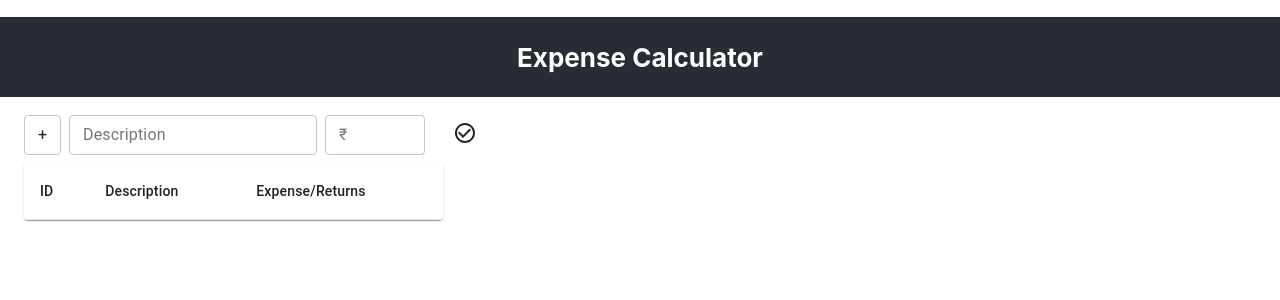
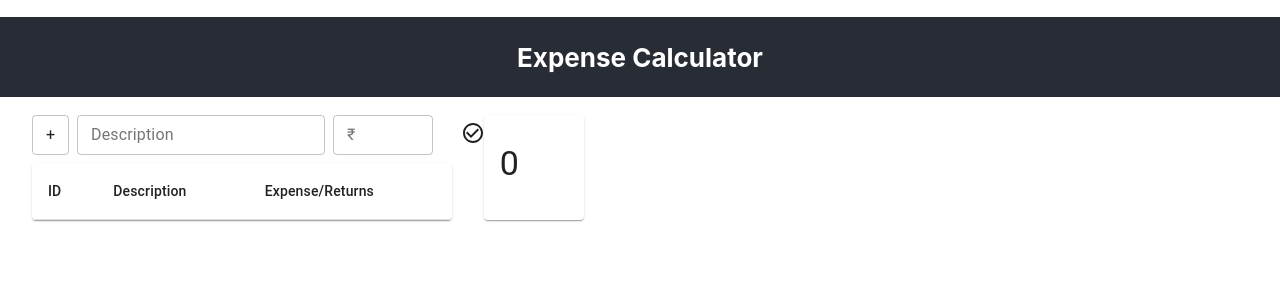
Before and after one commit to davisraimon/react-expense-manager-dash, a React (Create React App) app: page / in a window 1280 px wide. Shown: the top 300 px of the page. Built offline with nearby package versions, Linux system fonts and the light colour scheme.

Commit message:
code updatecommit

```diff
--- a/src/App.css
+++ b/src/App.css
@@ -1,33 +1,56 @@
 .App {
   text-align: center;
 }
-
+.inline-comp {
+  display: inline-block;
+}
+.col-width {
+  min-width: 32.8%;
+  padding-right: 32px;
+  padding-left: 32px;
+}
 .App-logo {
   height: 40vmin;
   pointer-events: none;
 }
-
+.of-x {
+  overflow-x: scroll;
+  max-height: 300px;
+}
+.card-dim {
+  min-width: 100px;
+  min-height: 105px;
+}
+.typo-dim {
+  padding-top: 28px;
+  padding-left: 16px;
+  padding-right: 16px;
+}
+.card-div-dim {
+  min-width: 100px;
+  min-height: 105px;
+}
 @media (prefers-reduced-motion: no-preference) {
   .App-logo {
     animation: App-logo-spin infinite 20s linear;
   }
 }
-.column-attr{
+.column-attr {
   min-width: 32.5%;
 }
-.column-attr-center{
-  min-width: 36.5%;
+.column-attr-center {
+  min-width: 100%;
 }
 
-.card-c{
+.card-c {
   min-height: 64px !important;
   max-width: 64px;
 }
-.padding-c{
-  padding:16px;
+.padding-c {
+  padding: 16px;
 }
-.row{
-  display:flex;
+.row {
+  display: flex;
   min-height: 50%;
 }
 .App-header {
@@ -47,18 +70,17 @@
 .First-paper {
   min-height: 600px;
 }
-.field-width{
-width:37px;
+.field-width {
+  width: 37px;
 }
-.field-width-small{
-  width:100px;
-  }
-.field-width-value{
-  width:100px;
+.field-width-small {
+  width: 100px;
 }
-.position-last{
+.field-width-value {
+  width: 100px;
+}
+.position-last {
   position: absolute;
-
 }
 @keyframes App-logo-spin {
   from {
--- a/src/App.js
+++ b/src/App.js
@@ -3,21 +3,17 @@ import logo from "./logo.svg";
 import "./App.css";
 import ListExpense from "./components/ListExpense";
 import { Paper, TextField, Container } from "@material-ui/core";
-import ConsolidatedCards from './components/ConsolidatedCards'
+import ConsolidatedCards from "./components/ConsolidatedCards";
 
 function App() {
   return (
     <div className="Login">
-      <h1 className='App-header'>Expense Calculator</h1>
+      <h1 className="App-header">Expense Calculator</h1>
       <div className="container-fluid">
         <div className="row">
           <div className="col-sm column-attr-center">
             <ListExpense></ListExpense>
           </div>
-        </div>
-        <div className="row">
-          <div className="col-sm column-attr"></div>
-          <div className="col-sm column-attr"></div>
         </div>
       </div>
     </div>
--- a/src/components/ConsolidatedCards.js
+++ b/src/components/ConsolidatedCards.js
@@ -1,14 +1,13 @@
-import React from 'react'
+import React from "react";
 import "../App.css";
-import {Card} from '@material-ui/core'
+import { Card, Typography } from "@material-ui/core";
 
-
-export default function ConsolidatedCards(props){
-
-    return(
-        <div className='padding-c'>
-        <h1>consolidated Net expenses</h1>
-        <Card>43000</Card>
-        </div>
-    )
+export default function ConsolidatedCards(props) {
+  return (
+    <Card className="card-dim">
+      <Typography className="typo-dim" variant="h4" component="h2">
+        {props.netAmount}
+      </Typography>
+    </Card>
+  );
 }
--- a/src/components/InputFields.js
+++ b/src/components/InputFields.js
@@ -11,19 +11,19 @@ export default function InputFields(props) {
 
   function handleClick() {
     if (!emptyCheck()) {
-      clearll()
+      clearll();
       document.getElementById("desc").focus();
       props.click([desc, value, type]);
     }
   }
   function emptyCheck() {
-    if ( desc && value && type) {
+    if (desc && value && type) {
       return false;
     } else {
       return true;
     }
   }
-  function clearll(){
+  function clearll() {
     setDesc("");
     setValue("");
   }
--- a/src/components/ListExpense.js
+++ b/src/components/ListExpense.js
@@ -1,5 +1,5 @@
 import React, { useState } from "react";
-import { List,Paper,Container } from "@material-ui/core";
+import { List, Paper, Container, Card } from "@material-ui/core";
 import InputFields from "./InputFields";
 import Table from "@material-ui/core/Table";
 import TableBody from "@material-ui/core/TableBody";
@@ -7,7 +7,8 @@ import TableCell from "@material-ui/core/TableCell";
 import TableContainer from "@material-ui/core/TableContainer";
 import TableHead from "@material-ui/core/TableHead";
 import TableRow from "@material-ui/core/TableRow";
-
+import "../App.css";
+import ConsolidatedCards from "./ConsolidatedCards";
 
 function ListExpense(props) {
   const [initialList, setInitiallist] = useState([]);
@@ -23,18 +24,22 @@ function ListExpense(props) {
     };
     setInitiallist((oldArry) => [...oldArry, temp]);
   }
-  function setColor(e){
-    let color = ""
-    e.type=='+'?color='green':color='red'
-    e.type=='+'?netAmount=netAmount+parseInt(e.value):netAmount=netAmount-parseInt(e.value)
-    return color
+  function setColor(e) {
+    let color = "";
+    e.type == "+" ? (color = "green") : (color = "red");
+    e.type == "+"
+      ? (netAmount = netAmount + parseInt(e.value))
+      : (netAmount = netAmount - parseInt(e.value));
+    return color;
   }
   return (
-    <Container>
+    <div>
+      <div className="row">
+        <div className="col-sm col-width">
           <div className="card">
             <InputFields click={handleClick}></InputFields>
             <TableContainer component={Paper}>
-      <Table aria-label="simple table">
+              <Table aria-label="simple table" className="of-x">
                 <TableHead>
                   <TableRow>
                     <TableCell align="left">ID</TableCell>
@@ -47,14 +52,25 @@ function ListExpense(props) {
                     <TableRow key={row.id}>
                       <TableCell align="left">{row.id}</TableCell>
                       <TableCell align="left">{row.desc}</TableCell>
-            <TableCell style={{width:20,color:`${setColor(row)}`}} align="left">{row.type}{row.value}</TableCell>
+                      <TableCell
+                        style={{ width: 20, color: `${setColor(row)}` }}
+                        align="left"
+                      >
+                        {row.type}
+                        {row.value}
+                      </TableCell>
                     </TableRow>
                   ))}
                 </TableBody>
               </Table>
             </TableContainer>
           </div>
-    </Container>
+        </div>
+        <div className="col-sm card-div-dim">
+          <ConsolidatedCards netAmount={netAmount}></ConsolidatedCards>
+        </div>
+      </div>
+    </div>
   );
 }
 
```
Also changed, not shown: src/components/InputFields.css (+8 -8 lines). Lines whose indentation alone changed are shown as unchanged.
